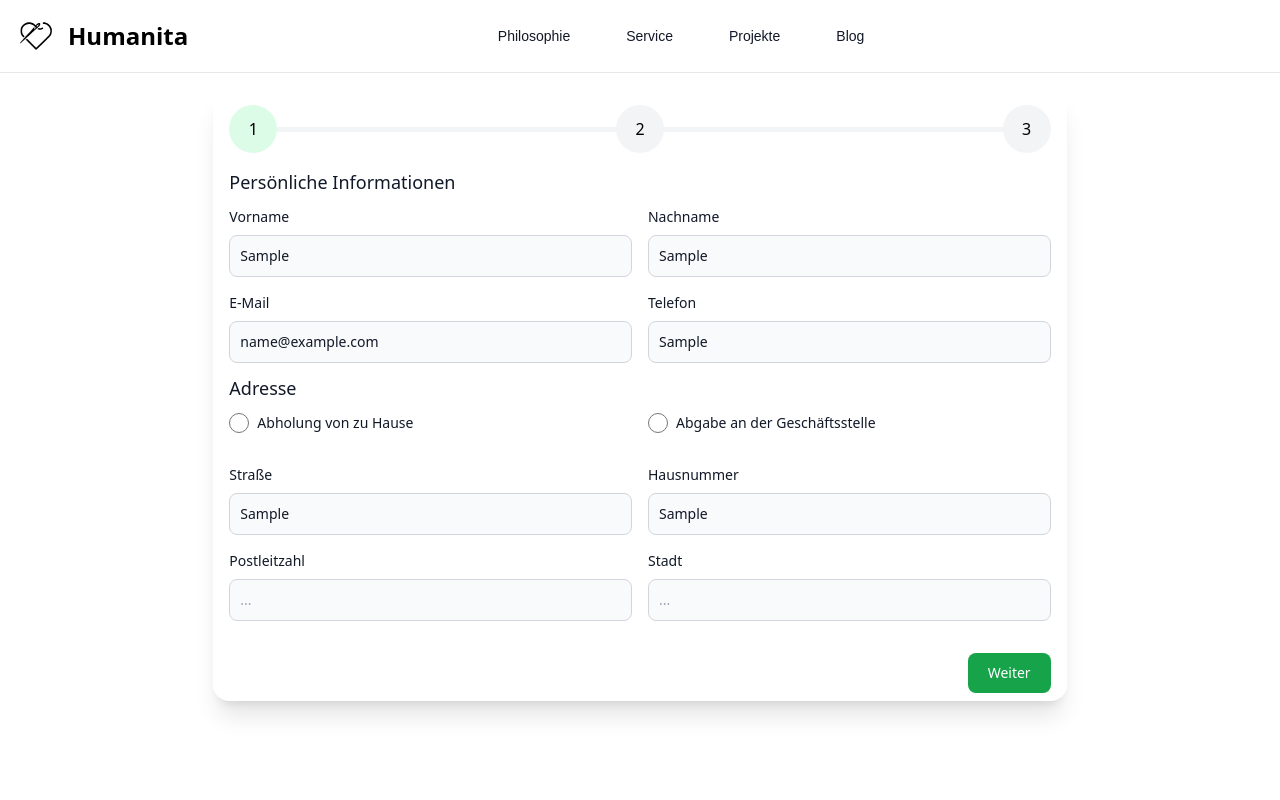
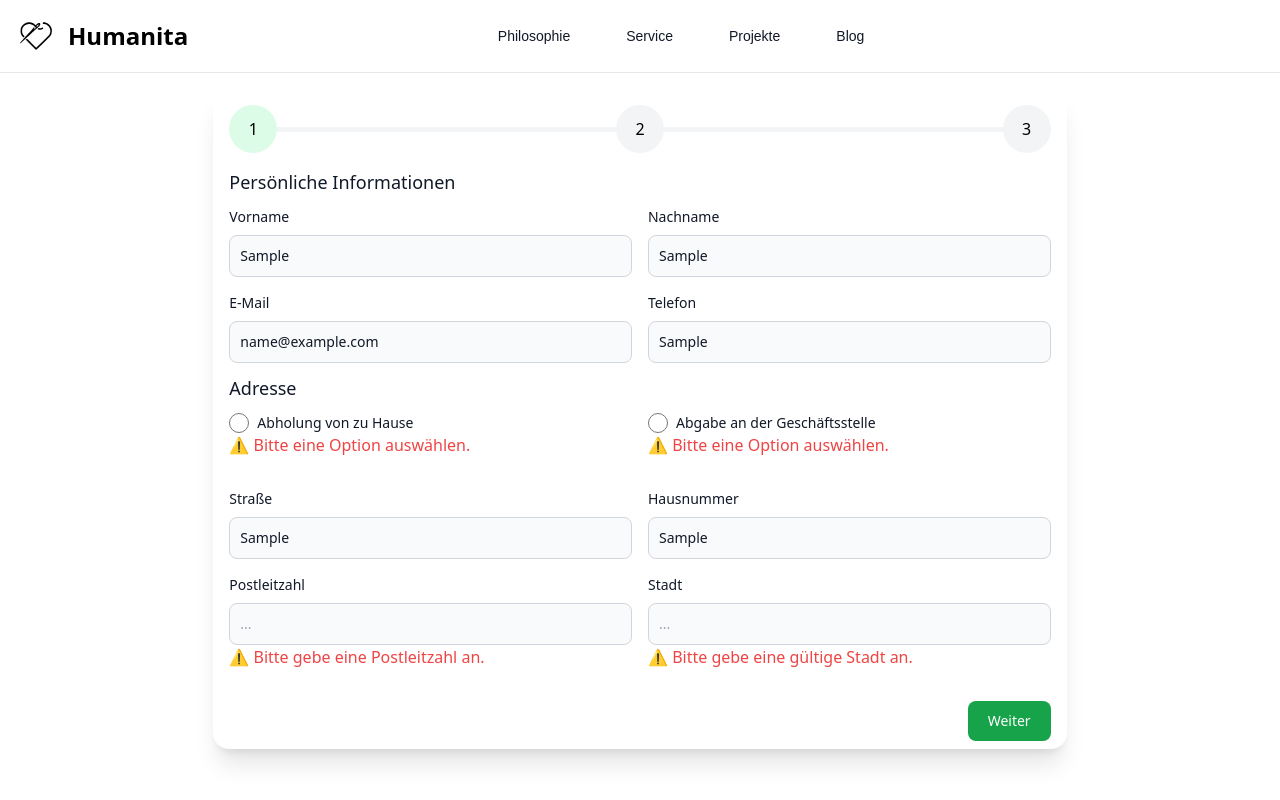
Before and after one commit to TobiasHuppertz/IPWA01-01, a React (Vite) app in the folder humanita/: page /forms/spende in a window 1280 px wide. Both pictures are taken after typing "Sample", "Sample", "name@example.com", "Sample", "Sample", "Sample" into the empty fields and a click on the button "Weiter". Built offline with nearby package versions, Linux system fonts and the light colour scheme.

Commit message:
Installed ErrorMessages; Added ErrorMessages to PersonInformation

```diff
--- a/humanita/package.json
+++ b/humanita/package.json
@@ -10,6 +10,7 @@
     "preview": "vite preview"
   },
   "dependencies": {
+    "@hookform/error-message": "^2.0.1",
     "react": "^18.3.1",
     "react-dom": "^18.3.1",
     "react-hook-form": "^7.54.1",
--- a/humanita/src/components/forms/spende/Confirm.jsx
+++ b/humanita/src/components/forms/spende/Confirm.jsx
@@ -4,18 +4,16 @@ import { useEffect, useState } from "react";
 export default function PageConfirm() {
   const { state } = useLocation();
   const [formFields, setFormFields] = useState(state || {});
-  const [textAbgabe, setTextAbgabe] = useState("");
+  const [textAbgabe , setTextAbgabe] = useState("");
   const country = state.country;
   const donation_items = state.donation_items || [];
   const filteredItems = donation_items.filter((item) => item.quantity > 0);
 
-  // Datum erzeugen und formatieren
   const date = new Date();
   const modifiedDate = date.toLocaleDateString('de-DE');
   const optionTime =  { hour: '2-digit', minute: '2-digit' };
   const modifiedTime = date.toLocaleTimeString('de-DE', optionTime);
 
-  // Funktion zum Zurücksetzen der Adressfelder
   const resetAddressFields = () => {
     if (formFields.abgabe) {
       setFormFields((prev) => ({
@@ -33,7 +31,6 @@ export default function PageConfirm() {
 
   useEffect(() => {
     resetAddressFields();
-    console.log("Aktuelle formFields:", formFields);
   }, [formFields.abgabe]);
 
   return (
--- a/humanita/src/components/forms/spende/PersonInformation.jsx
+++ b/humanita/src/components/forms/spende/PersonInformation.jsx
@@ -8,7 +8,7 @@ export default function PagePersonInformation() {
 
   const navigate = useNavigate();
   const { state } = useLocation();
-  const { register, reset, setValue, watch, handleSubmit } = useForm();
+  const { register, reset, formState: { errors }, setValue, watch, handleSubmit } = useForm();
   const watchAbgabe = watch("abgabe");
 
   const onSubmit = handleSubmit((data) => {
@@ -63,6 +63,9 @@ export default function PagePersonInformation() {
                 className="bg-gray-50 border border-gray-300 max-w-md text-gray-900 text-sm rounded-lg block w-full p-2.5"
                 placeholder={field.placeholder}
               />
+              {errors[field.id] && errors[field.id].type === "required" && (
+                <p className="text-red-500 before:inline before:content-['⚠_']">{field.errorMessage}</p>
+              )}
             </div>
           ))}
         </div>
@@ -85,6 +88,11 @@ export default function PagePersonInformation() {
                   {option.label}
                 </label>
               </div>
+              {errors.address && (
+                <p className="text-red-500 before:inline before:content-['⚠_']">
+                  {errors.address.message}
+                </p>
+              )}
             </div>
           ))}
           {addressFields.map((field) => (
@@ -104,6 +112,25 @@ export default function PagePersonInformation() {
                 className="bg-gray-50 border border-gray-300 max-w-md text-gray-900 text-sm rounded-lg disabled:bg-gray-200 block w-full p-2.5"
                 placeholder={field.placeholder}
               />
+              {errors[field.id] && (
+                  <>
+                    {errors[field.id].type === 'required' && (
+                      <p className="text-red-500 before:inline before:content-['⚠_']">
+                        {field.errorMessages ? field.errorMessages.required : field.errorMessage}
+                      </p>
+                    )}
+                    {(errors[field.id].type === 'maxLength' || errors[field.id].type === 'minLength') && field.errorMessages && (
+                      <p className="text-red-500 before:inline before:content-['⚠_']">
+                        {field.errorMessages.length}
+                      </p>
+                    )}
+                    {errors[field.id].type === 'pattern' && field.errorMessages && (
+                      <p className="text-red-500 before:inline before:content-['⚠_']">
+                        {field.errorMessages.pattern}
+                      </p>
+                    )}
+                  </>
+                )}
             </div>
           ))}
         </div>
```
Also changed, not shown: 1 other file (tests, documents, lock files or other folders).
